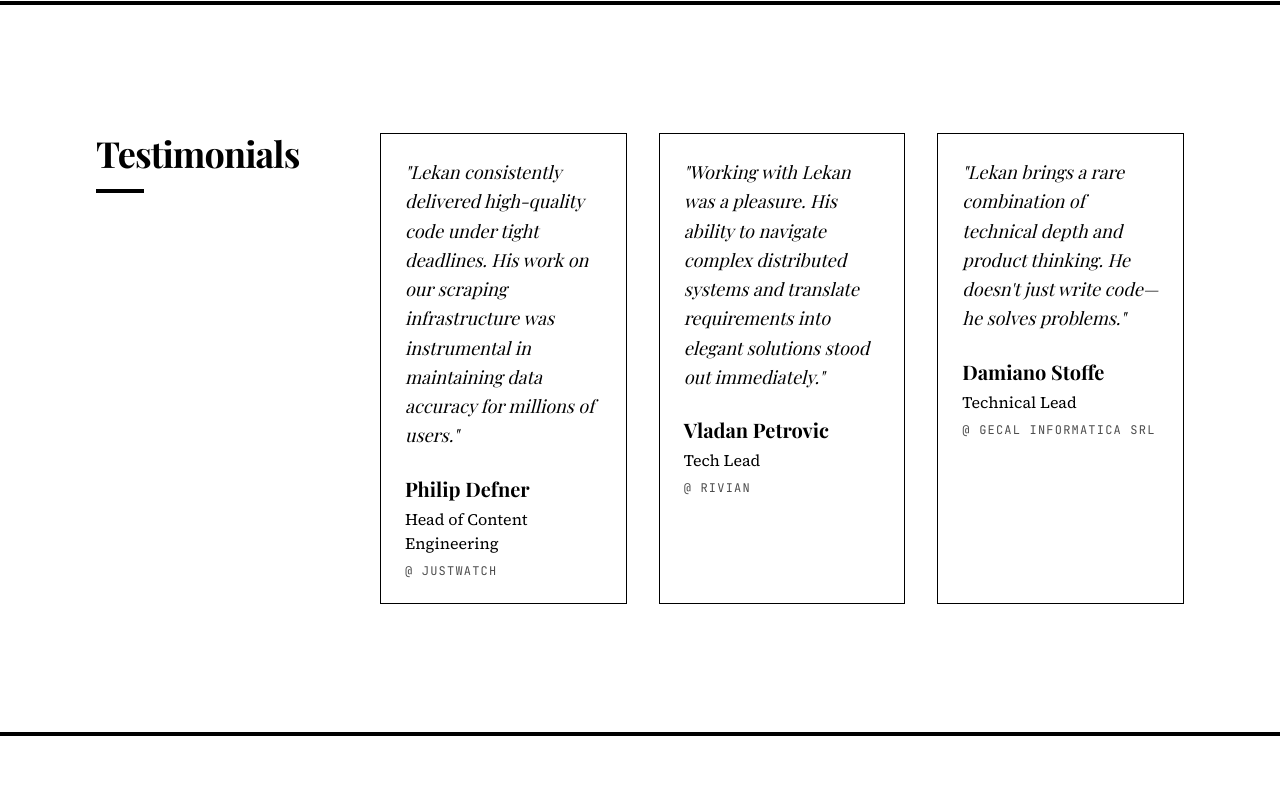
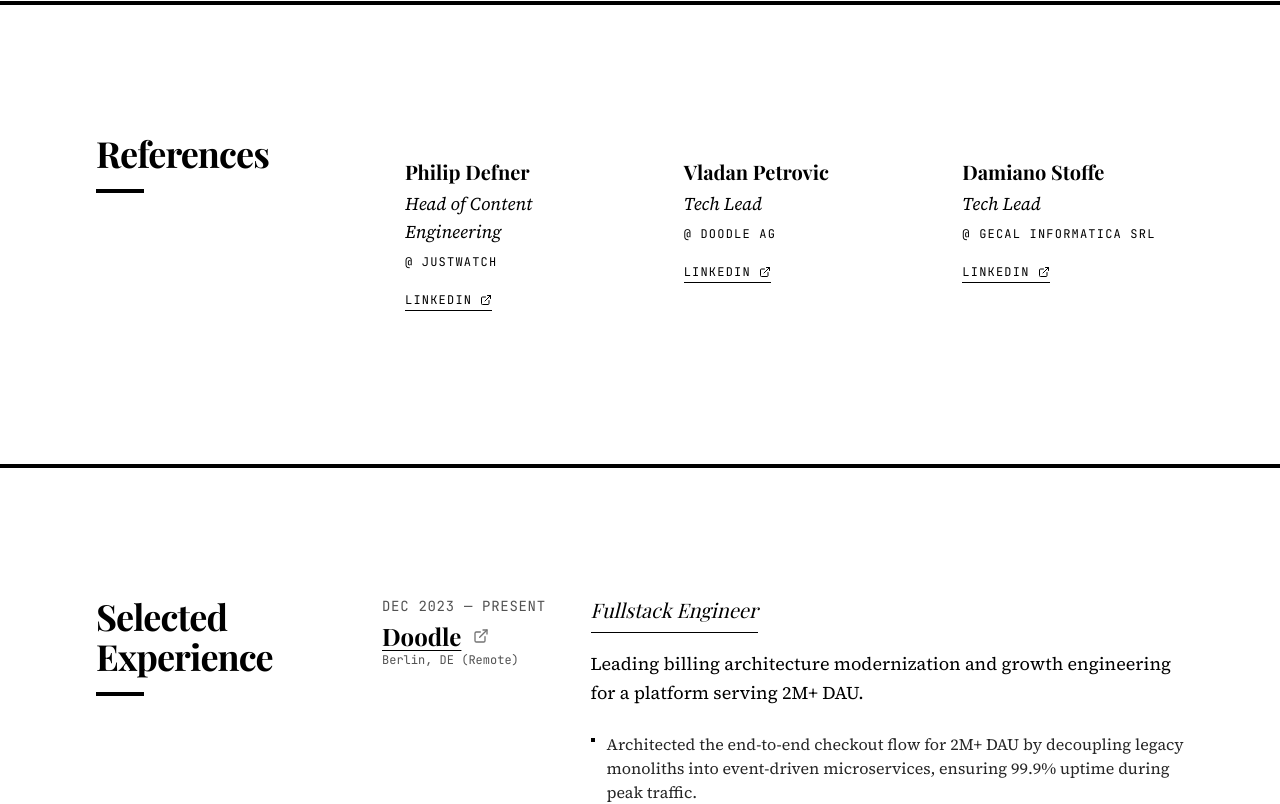
Before and after one commit to lekankoku/resume, a React (Vite) app: page / in a window 1280 px wide. Shown: the part 1180-1984 px from the top of the page. Built offline with nearby package versions, Linux system fonts and the light colour scheme; a web font is replaced by a local one.

Commit message:
feat: hid non relevant sections

```diff
--- a/App.tsx
+++ b/App.tsx
@@ -190,17 +190,22 @@ const App: React.FC = () => {
           </div>
         </div>
 
-        {/* TESTIMONIALS/REFERENCES */}
-        <Section title="Testimonials" id="references">
+        {/* REFERENCES */}
+        <Section title="References" id="references">
            <div className="grid grid-cols-1 md:grid-cols-3 gap-8">
              {RESUME_DATA.references.map((ref, idx) => (
-               <div key={idx} className="group border border-black p-6 hover:bg-black hover:text-white transition-all duration-200">
-                 {ref.quote && (
-                   <p className="font-serif text-lg italic mb-6 leading-relaxed">"{ref.quote}"</p>
-                 )}
+               <div key={idx} className="group border border-transparent hover:border-black p-6 transition-all duration-200">
                  <h3 className="font-serif text-xl font-bold mb-1">{ref.name}</h3>
-                 <p className="font-sans text-base mb-2">{ref.title}</p>
-                 <p className="font-mono text-xs uppercase tracking-widest opacity-70">@ {ref.company}</p>
+                 <p className="font-sans text-lg italic mb-2">{ref.title}</p>
+                 <p className="font-mono text-xs uppercase tracking-widest mb-4">@ {ref.company}</p>
+                 <a
+                   href={ref.url || "#"}
+                   target="_blank"
+                   rel="noreferrer"
+                   className="inline-flex items-center gap-2 font-mono text-xs uppercase tracking-widest border-b border-black pb-0.5 hover:pb-1 transition-all"
+                 >
+                   {ref.linkedin} <ExternalLink size={12} />
+                 </a>
                </div>
              ))}
            </div>
@@ -224,8 +229,8 @@ const App: React.FC = () => {
           </div>
         </Section>
 
-        {/* ARTICLES/WRITING */}
-        {RESUME_DATA.articles && RESUME_DATA.articles.length > 0 && (
+        {/* ARTICLES/WRITING - Hidden until content is ready */}
+        {false && RESUME_DATA.articles && RESUME_DATA.articles.length > 0 && (
           <Section title="Writing & Articles" id="articles">
             <div className="grid grid-cols-1 md:grid-cols-2 lg:grid-cols-3 gap-6">
               {RESUME_DATA.articles.map((article, idx) => (
@@ -256,8 +261,8 @@ const App: React.FC = () => {
           </Section>
         )}
 
-        {/* OPEN SOURCE */}
-        {RESUME_DATA.openSourceProjects && RESUME_DATA.openSourceProjects.length > 0 && (
+        {/* OPEN SOURCE - Hidden until content is ready */}
+        {false && RESUME_DATA.openSourceProjects && RESUME_DATA.openSourceProjects.length > 0 && (
           <Section title="Open Source" id="opensource">
             <div className="grid grid-cols-1 lg:grid-cols-2 gap-6">
               {RESUME_DATA.openSourceProjects.map((project, idx) => (
@@ -294,8 +299,8 @@ const App: React.FC = () => {
           </Section>
         )}
 
-        {/* SPEAKING */}
-        {RESUME_DATA.talks && RESUME_DATA.talks.length > 0 && (
+        {/* SPEAKING - Hidden until content is ready */}
+        {false && RESUME_DATA.talks && RESUME_DATA.talks.length > 0 && (
           <Section title="Speaking & Presentations" id="speaking">
             <div className="space-y-6">
               {RESUME_DATA.talks.map((talk, idx) => (
@@ -332,8 +337,8 @@ const App: React.FC = () => {
           </Section>
         )}
 
-        {/* CERTIFICATIONS */}
-        {RESUME_DATA.certifications && RESUME_DATA.certifications.length > 0 && (
+        {/* CERTIFICATIONS - Hidden until content is ready */}
+        {false && RESUME_DATA.certifications && RESUME_DATA.certifications.length > 0 && (
           <Section title="Certifications" id="certifications">
             <div className="grid grid-cols-1 md:grid-cols-2 gap-6">
               {RESUME_DATA.certifications.map((cert, idx) => (
--- a/constants.tsx
+++ b/constants.tsx
@@ -19,8 +19,7 @@ export const RESUME_DATA: ResumeData = {
   stats: [
     { label: "Years Experience", value: "6+" },
     { label: "Users Impacted", value: "20M+" },
-    { label: "Companies", value: "4" },
-    { label: "Technologies", value: "25+" }
+    { label: "Companies", value: "4" }
   ],
   summary: [
     "Fullstack engineer with 6+ years of experience engineering high-traffic systems for 20M+ users.",
@@ -215,22 +214,22 @@ export const RESUME_DATA: ResumeData = {
       name: "Philip Defner",
       title: "Head of Content Engineering",
       company: "JustWatch",
-      linkedin: "Linkedin",
-      quote: "Lekan consistently delivered high-quality code under tight deadlines. His work on our scraping infrastructure was instrumental in maintaining data accuracy for millions of users."
+      linkedin: "LinkedIn",
+      url: "https://www.linkedin.com/in/philipp-defner-4b7261134"
     },
     {
       name: "Vladan Petrovic",
       title: "Tech Lead",
-      company: "Rivian",
-      linkedin: "Linkedin",
-      quote: "Working with Lekan was a pleasure. His ability to navigate complex distributed systems and translate requirements into elegant solutions stood out immediately."
+      company: "Doodle AG",
+      linkedin: "LinkedIn",
+      url: "https://www.linkedin.com/in/vladanpet/"
     },
     {
       name: "Damiano Stoffe",
-      title: "Technical Lead",
+      title: "Tech Lead",
       company: "Gecal Informatica Srl",
-      linkedin: "Linkedin",
-      quote: "Lekan brings a rare combination of technical depth and product thinking. He doesn't just write code—he solves problems."
+      linkedin: "LinkedIn",
+      url: "https://www.linkedin.com/in/damiano-stoffie-109891164"
     }
   ],
   articles: [
```
Also changed, not shown: 1 other file (tests, documents, lock files or other folders).
